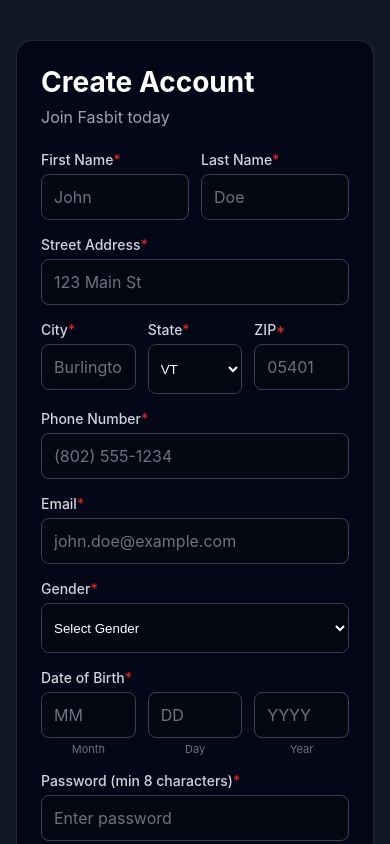
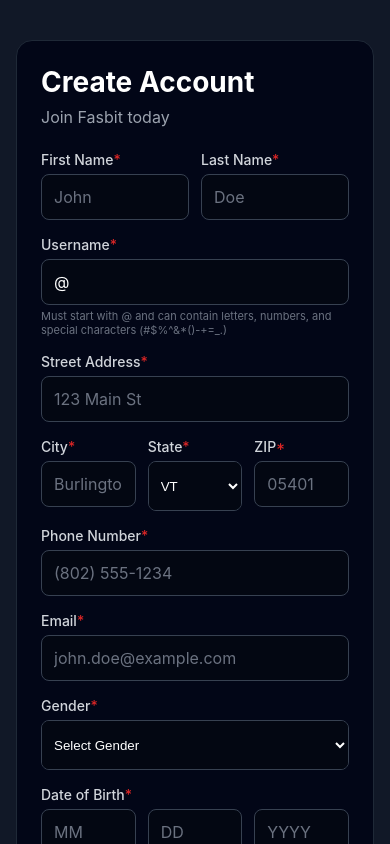
Before and after one commit to fasbitX/photo-server, a React Native app in the folder picture-sender/: screen /Signup in a window 390 px wide. Built offline with nearby package versions, Linux system fonts and the light colour scheme.

Commit message:
add username

```diff
--- a/picture-sender/SignupScreen.js
+++ b/picture-sender/SignupScreen.js
@@ -20,6 +20,7 @@ export default function SignupScreen({ navigation }) {
   const [formData, setFormData] = useState({
     firstName: '',
     lastName: '',
+    userName: '@',
     streetAddress: '',
     city: '',
     state: 'VT',
@@ -38,6 +39,7 @@ export default function SignupScreen({ navigation }) {
   // Refs for tab navigation (web only)
   const firstNameRef = useRef(null);
   const lastNameRef = useRef(null);
+  const userNameRef = useRef(null);
   const streetAddressRef = useRef(null);
   const cityRef = useRef(null);
   const zipRef = useRef(null);
@@ -58,11 +60,28 @@ export default function SignupScreen({ navigation }) {
     setFormData(prev => ({ ...prev, [field]: value }));
   };
 
+  const handleUserNameChange = (value) => {
+    // Always ensure it starts with @
+    if (!value.startsWith('@')) {
+      value = '@' + value.replace(/^@+/, '');
+    }
+
+    // Remove any @ symbols that aren't at the beginning
+    if (value.length > 1) {
+      value = '@' + value.slice(1).replace(/@/g, '');
+    }
+
+    // Limit to 21 characters and allow alphanumeric, underscore, and special chars (no @)
+    const cleaned = value.slice(0, 21).replace(/[^@a-zA-Z0-9_#$%^&*()\-+=.]/g, '');
+    updateField('userName', cleaned);
+  };
+
   const handleSignup = async () => {
     // Validation
     const requiredFields = [
       'firstName',
       'lastName',
+      'userName',
       'streetAddress',
       'city',
       'state',
@@ -80,6 +99,17 @@ export default function SignupScreen({ navigation }) {
     const missingFields = requiredFields.filter(field => !formData[field]);
     if (missingFields.length > 0) {
       Alert.alert('Error', 'Please fill in all required fields');
+      return;
+    }
+
+    // Validate username
+    if (formData.userName.length < 2) {
+      Alert.alert('Error', 'Username must be at least 2 characters (including @)');
+      return;
+    }
+
+    if (!/^@[a-zA-Z0-9_#$%^&*()\-+=.]{1,20}$/.test(formData.userName)) {
+      Alert.alert('Error', 'Username must start with @ and can contain letters, numbers, and special characters (#$%^&*()-+=_.)');
       return;
     }
 
@@ -143,12 +173,14 @@ export default function SignupScreen({ navigation }) {
         [{ text: 'OK', onPress: () => navigation.navigate('Login') }]
       );
     } else {
-      // Check if error is about already registered email or phone
+      // Check if error is about already registered email, phone, or username
       const errorMsg = result.error || 'Please try again';
       const isAlreadyRegistered =
         errorMsg.toLowerCase().includes('already registered') ||
         errorMsg.toLowerCase().includes('email already') ||
-        errorMsg.toLowerCase().includes('phone number already');
+        errorMsg.toLowerCase().includes('phone number already') ||
+        errorMsg.toLowerCase().includes('username already') ||
+        errorMsg.toLowerCase().includes('user_name already');
 
       if (isAlreadyRegistered) {
         Alert.alert(
@@ -214,10 +246,32 @@ export default function SignupScreen({ navigation }) {
               placeholderTextColor="#6B7280"
               textContentType="familyName"
               autoComplete="name-family"
-              onSubmitEditing={() => streetAddressRef.current?.focus()}
+              onSubmitEditing={() => userNameRef.current?.focus()}
               blurOnSubmit={false}
             />
           </View>
+        </View>
+
+        <View style={styles.inputGroup}>
+          <Text style={styles.label}>
+            Username<Text style={styles.required}>*</Text>
+          </Text>
+          <TextInput
+            ref={userNameRef}
+            style={styles.input}
+            value={formData.userName}
+            onChangeText={handleUserNameChange}
+            placeholder="@username"
+            placeholderTextColor="#6B7280"
+            autoCapitalize="none"
+            autoCorrect={false}
+            maxLength={21}
+            onSubmitEditing={() => streetAddressRef.current?.focus()}
+            blurOnSubmit={false}
+          />
+          <Text style={styles.helpText}>
+            Must start with @ and can contain letters, numbers, and special characters (#$%^&*()-+=_.)
+          </Text>
         </View>
 
         <View style={styles.inputGroup}>
@@ -263,9 +317,9 @@ export default function SignupScreen({ navigation }) {
             </Text>
             <View style={styles.pickerContainer}>
               <Picker
-                selectedValue={formData.gender}
-                onValueChange={val => updateField('gender', val)}
-                style={[styles.picker, !formData.gender && styles.pickerPlaceholder]}
+                selectedValue={formData.state}
+                onValueChange={val => updateField('state', val)}
+                style={[styles.picker, !formData.state && styles.pickerPlaceholder]}
                 dropdownIconColor='#6B7280'
                 >
 
@@ -546,7 +600,7 @@ const styles = StyleSheet.create({
     backgroundColor: '#111827',
     padding: 16,
     paddingVertical: 40,
-    alignItems: 'center', // Center the card
+    alignItems: 'center',
   },
   card: {
     backgroundColor: '#020617',
@@ -555,7 +609,7 @@ const styles = StyleSheet.create({
     borderWidth: 1,
     borderColor: '#1F2937',
     width: '100%',
-    maxWidth: 400, // ADDED: Max width of 400px (4 inches)
+    maxWidth: 400,
   },
   title: {
     fontSize: 28,
@@ -592,11 +646,15 @@ const styles = StyleSheet.create({
     ...Platform.select({
       web: {
         outlineStyle: 'none',
-        // WebkitTextFillColor: '#FFFFFF',
         WebkitBoxShadow: '0 0 0px 1000px #030712 inset',
       },
       default: {},
     }),
+  },
+  helpText: {
+    fontSize: 11,
+    color: '#6B7280',
+    marginTop: 4,
   },
   row: {
     flexDirection: 'row',
```
